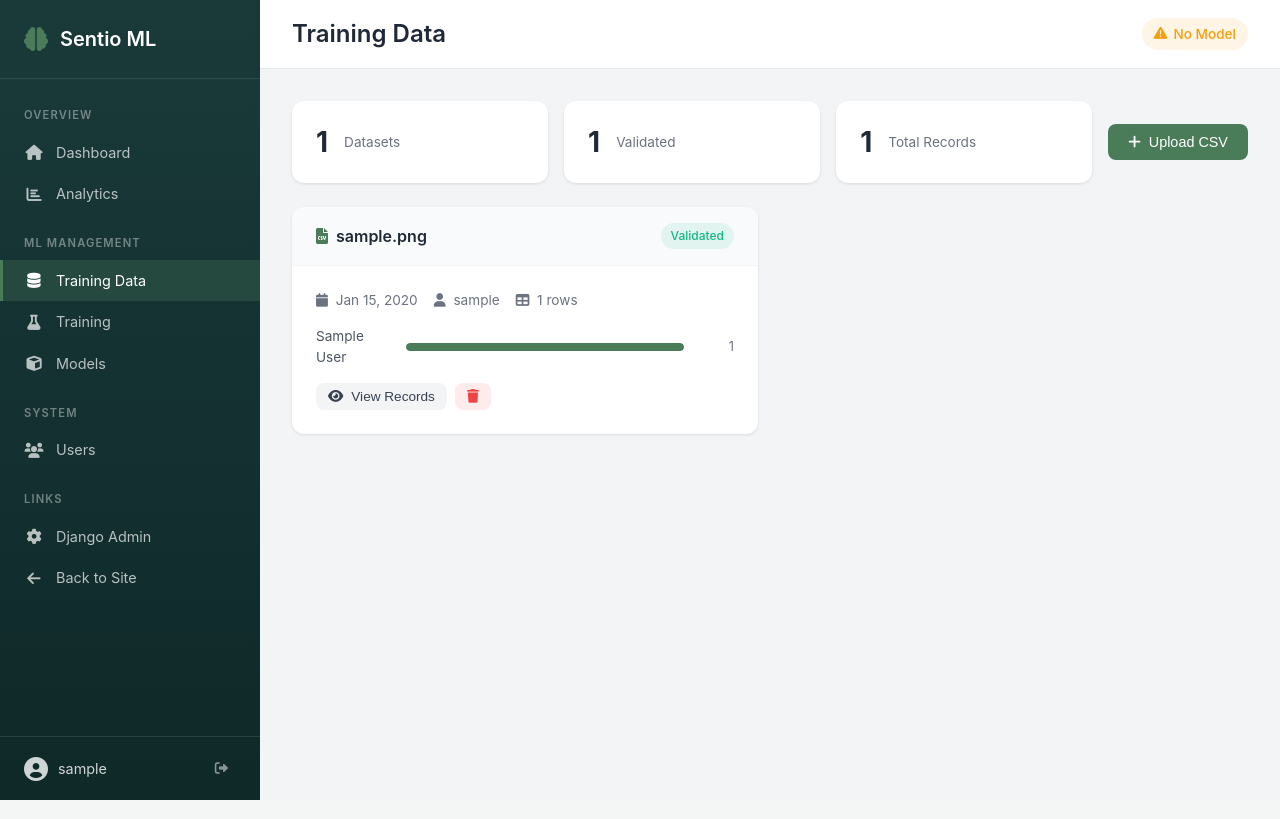
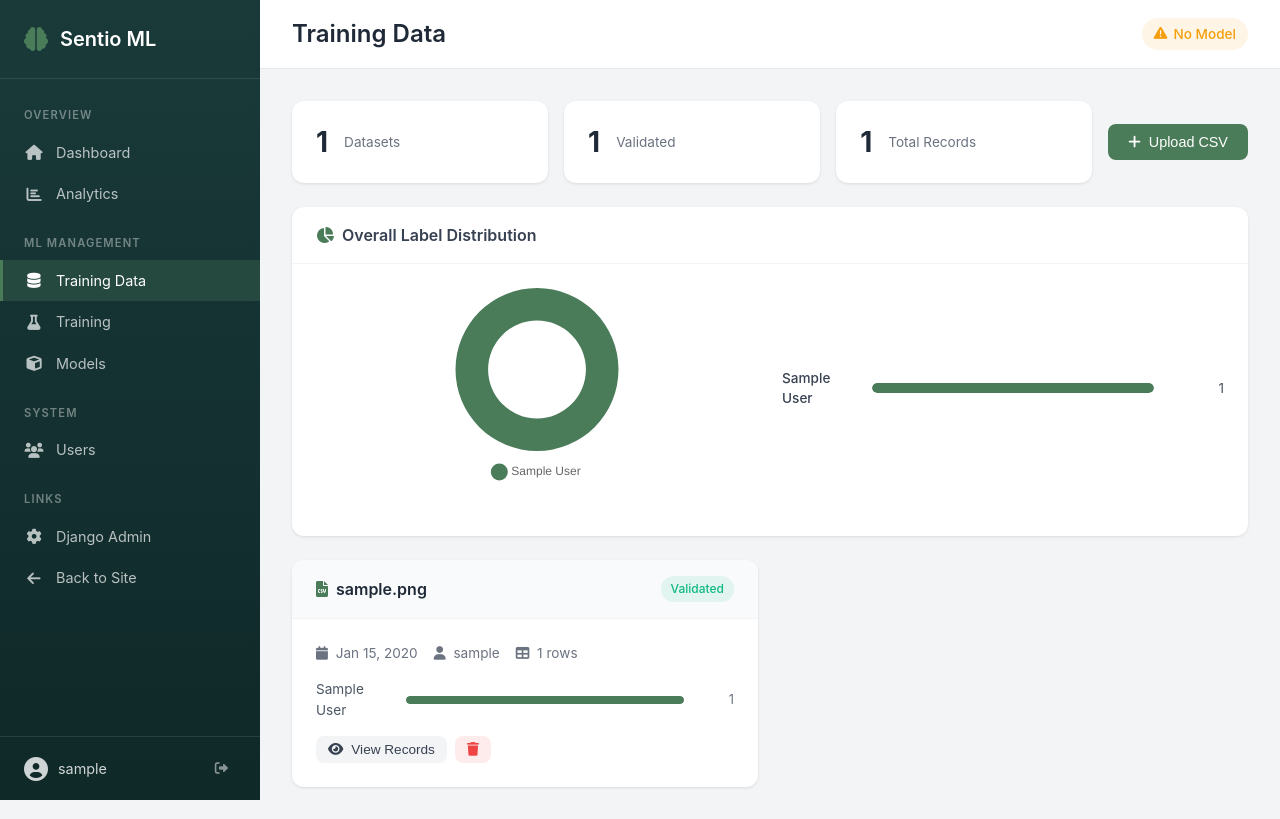
Before and after one commit to clausevilla/Sentio, a Django app: page /ml-admin/data/ in a window 1280 px wide. Run offline with Django 5.2, Linux system fonts and the light colour scheme; a user stored in the database is signed in; tables that the repository leaves empty hold one stand-in row (values such as "Sample post").

Commit message:
#16 Add visual abels distribution display for dataset
Former-commit-id: 0e1100e78453e3411bf77b92739c55da60602d66

```diff
--- a/apps/ml_admin/static/ml_admin/css/admin.css
+++ b/apps/ml_admin/static/ml_admin/css/admin.css
@@ -615,6 +615,53 @@ body {
     text-align: right;
 }
 
+/* Label Stats (Data Page) */
+.label-stats {
+    display: flex;
+    flex-direction: column;
+    gap: 0.75rem;
+    justify-content: center;
+}
+
+.label-stat-row {
+    display: flex;
+    align-items: center;
+    gap: 10px;
+}
+
+.label-stat-row .label-name {
+    width: 80px;
+    font-size: 0.85rem;
+    font-weight: 500;
+    color: var(--gray-700);
+}
+
+.label-bar-wrap {
+    flex: 1;
+    height: 10px;
+    background: var(--gray-100);
+    border-radius: 5px;
+    overflow: hidden;
+}
+
+.label-bar {
+    height: 100%;
+    background: var(--primary);
+    border-radius: 5px;
+    transition: width 0.3s;
+}
+
+.label-stat-row:nth-child(2) .label-bar { background: var(--coral); }
+.label-stat-row:nth-child(3) .label-bar { background: var(--purple); }
+.label-stat-row:nth-child(4) .label-bar { background: var(--secondary); }
+
+.label-stat-row .label-count {
+    width: 60px;
+    font-size: 0.85rem;
+    color: var(--gray-600);
+    text-align: right;
+}
+
 .dataset-actions {
     display: flex;
     gap: 0.5rem;
@@ -622,7 +669,6 @@ body {
 
 /* Model Card */
 .model-card {
-    cursor: pointer;
     transition: all 0.2s;
 }
 
--- a/apps/ml_admin/static/ml_admin/js/data.js
+++ b/apps/ml_admin/static/ml_admin/js/data.js
@@ -7,7 +7,19 @@ let currentUploadId = null;
 
 document.addEventListener('DOMContentLoaded', function() {
     initDragAndDrop();
+    initLabelDistChart();
 });
+
+// Label Distribution Chart
+function initLabelDistChart() {
+    if (typeof labelDistData === 'undefined' || !labelDistData || labelDistData.length === 0) return;
+
+    createDoughnutChart(
+        'labelDistChart',
+        labelDistData.map(d => d.label || 'Unknown'),
+        labelDistData.map(d => d.count)
+    );
+}
 
 // Drag and Drop
 function initDragAndDrop() {
--- a/apps/ml_admin/templates/ml_admin/data.html
+++ b/apps/ml_admin/templates/ml_admin/data.html
@@ -22,6 +22,31 @@
         <i class="fas fa-plus"></i> Upload CSV
     </button>
 </div>
+
+<!-- Overall Label Distribution -->
+{% if total_records > 0 %}
+<div class="card" style="margin-bottom: 1.5rem;">
+    <div class="card-header">
+        <h3><i class="fas fa-chart-pie"></i> Overall Label Distribution</h3>
+    </div>
+    <div class="card-body">
+        <div class="grid-2">
+            <div class="chart-wrap" style="height: 200px;"><canvas id="labelDistChart"></canvas></div>
+            <div class="label-stats">
+                {% for item in overall_distribution %}
+                <div class="label-stat-row">
+                    <span class="label-name">{{ item.label }}</span>
+                    <div class="label-bar-wrap">
+                        <div class="label-bar" style="width: {% widthratio item.count total_records 100 %}%"></div>
+                    </div>
+                    <span class="label-count">{{ item.count }}</span>
+                </div>
+                {% endfor %}
+            </div>
+        </div>
+    </div>
+</div>
+{% endif %}
 
 <!-- Dataset Cards -->
 <div class="dataset-grid">
@@ -136,6 +161,7 @@
     const URLS = {
         uploadCsv: '{% url "ml_admin:upload_csv" %}'
     };
+    const labelDistData = {{ overall_distribution_json|safe }};
 </script>
 <script src="{% static 'ml_admin/js/data.js' %}"></script>
 {% endblock %}
```
Also changed, not shown: apps/ml_admin/static/ml_admin/js/training.js (+121 -0 lines), apps/ml_admin/templates/ml_admin/training.html (+25 -9 lines), 1 other file.
